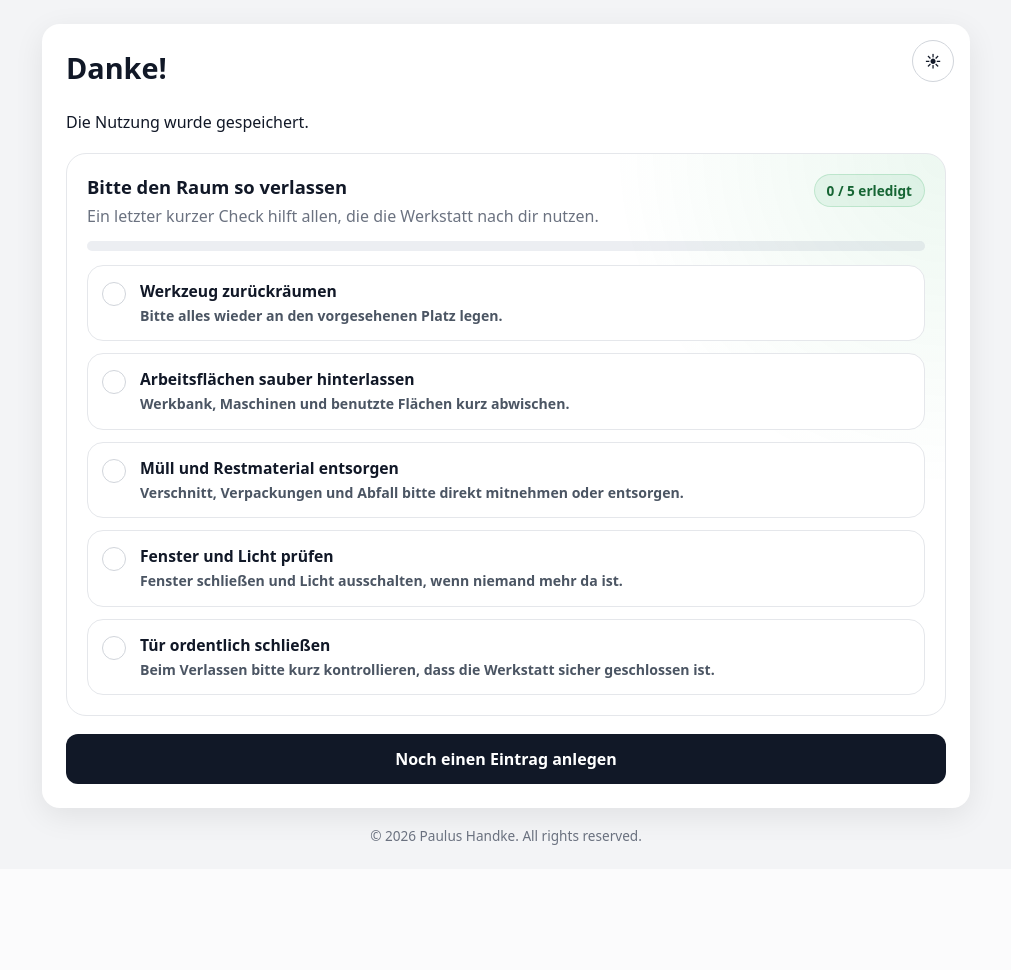
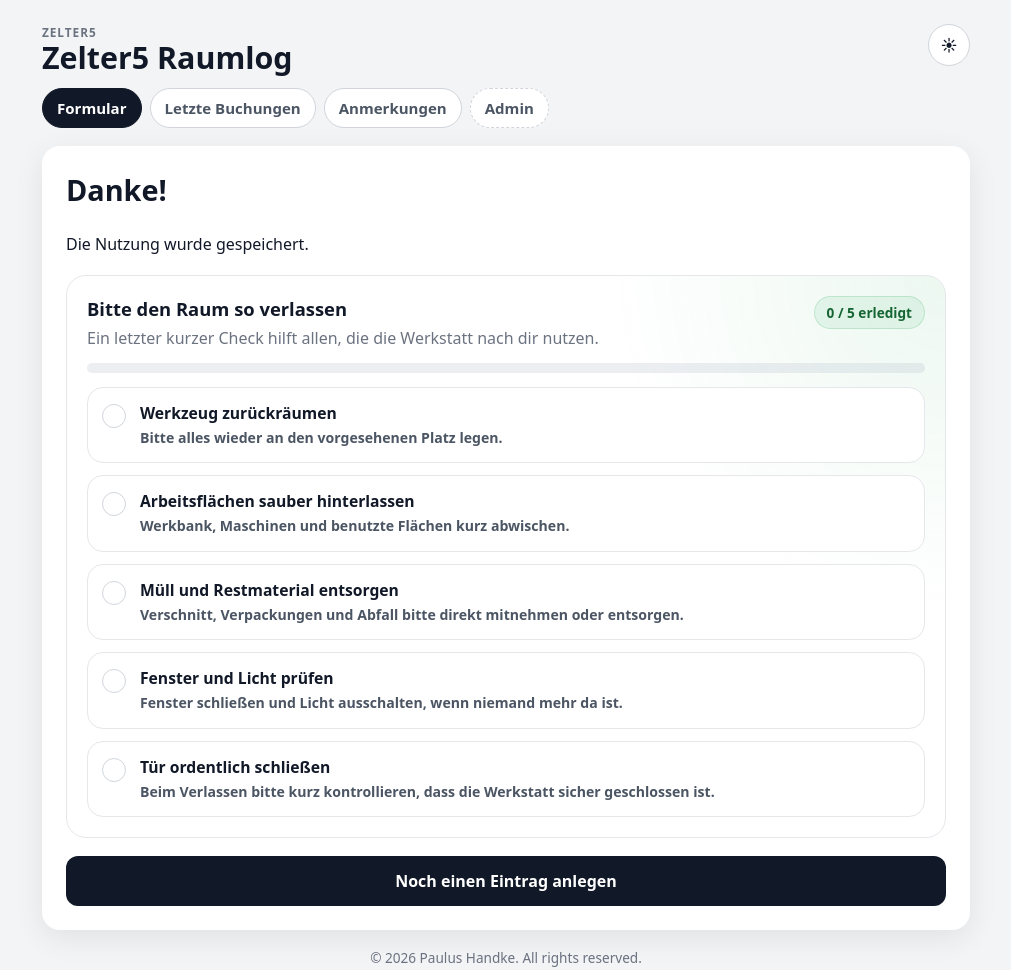
Before and after one commit to Handkep/werkstatt-log-mvp, a FastAPI app: page /thanks in a window 1280 px wide. Shown: the top 970 px of the page, without its empty margins (134-1145 px from the left). Before the commit the page ends 845 px from the top, so only its background shows below. Run offline with FastAPI, Linux system fonts and the light colour scheme.

Commit message:
Implement navigation structure and enhance layout styles

```diff
--- a/app/main.py
+++ b/app/main.py
@@ -59,9 +59,64 @@ WORKSHOP_CONDITIONS = [
     "Problem/Defekt",
 ]
 
+NAV_GROUPS = {
+    "public": [
+        {"id": "form", "label": "Formular", "href": "/r/werkstatt"},
+        {"id": "recent", "label": "Letzte Buchungen", "href": "/letzte-buchungen"},
+        {"id": "notes", "label": "Anmerkungen", "href": "/anmerkungen"},
+    ],
+    "admin": [
+        {"id": "admin", "label": "Admin", "href": "/admin"},
+    ],
+    "meta": [
+        {"id": "privacy", "label": "Datenschutz", "href": "/datenschutz"},
+    ],
+}
+
 
 def random_name_placeholder():
     return f"z. B. {random.choice(FUNNY_NAME_EXAMPLES)}"
+
+
+def build_nav(nav_section: str, nav_current: str):
+    nav_groups = []
+    visible_items = []
+
+    for section_id, items in NAV_GROUPS.items():
+        nav_items = []
+
+        for item in items:
+            nav_item = {
+                **item,
+                "section": section_id,
+                "is_current": nav_current == item["id"],
+            }
+            nav_items.append(nav_item)
+
+            if section_id != "meta":
+                visible_items.append(nav_item)
+
+        nav_groups.append(
+            {
+                "id": section_id,
+                "label": section_id,
+                "items": nav_items,
+                "is_current_section": nav_section == section_id,
+            }
+        )
+
+    return {"nav_groups": nav_groups, "nav_items": visible_items}
+
+
+def page_context(request: Request, nav_section: str, nav_current: str, **kwargs):
+    return {
+        "request": request,
+        "nav_section": nav_section,
+        "nav_current": nav_current,
+        "site_title": "Zelter5 Raumlog",
+        **build_nav(nav_section, nav_current),
+        **kwargs,
+    }
 
 
 def datetime_de(value):
@@ -244,13 +299,15 @@ def room_form(request: Request, room_slug: str):
 
     return templates.TemplateResponse(
         "room_form.html",
-        {
-            "request": request,
-            "room": room,
-            "house_groups": ["TH", "GH", "PH"],
-            "conditions": WORKSHOP_CONDITIONS,
-            "name_placeholder": random_name_placeholder(),
-        },
+        page_context(
+            request,
+            "public",
+            "form",
+            room=room,
+            house_groups=["TH", "GH", "PH"],
+            conditions=WORKSHOP_CONDITIONS,
+            name_placeholder=random_name_placeholder(),
+        ),
     )
 
 
@@ -347,7 +404,7 @@ async def submit_usage(
 
 @app.get("/thanks", response_class=HTMLResponse)
 def thanks(request: Request):
-    return templates.TemplateResponse("thanks.html", {"request": request})
+    return templates.TemplateResponse("thanks.html", page_context(request, "public", "form"))
 
 
 @app.get("/anmerkungen", response_class=HTMLResponse)
@@ -363,12 +420,14 @@ def notes(request: Request):
 
     return templates.TemplateResponse(
         "notes.html",
-        {
-            "request": request,
-            "entries": entries,
-            "saved": request.query_params.get("gespeichert") == "1",
-            "name_placeholder": random_name_placeholder(),
-        },
+        page_context(
+            request,
+            "public",
+            "notes",
+            entries=entries,
+            saved=request.query_params.get("gespeichert") == "1",
+            name_placeholder=random_name_placeholder(),
+        ),
     )
 
 
@@ -394,7 +453,7 @@ def submit_note(person_name: str = Form(""), note: str = Form(...)):
 
 @app.get("/datenschutz", response_class=HTMLResponse)
 def privacy(request: Request):
-    return templates.TemplateResponse("privacy.html", {"request": request})
+    return templates.TemplateResponse("privacy.html", page_context(request, "meta", "privacy"))
 
 
 @app.get("/letzte-buchungen", response_class=HTMLResponse)
@@ -429,10 +488,12 @@ def recent_bookings(request: Request):
 
     return templates.TemplateResponse(
         "recent_bookings.html",
-        {
-            "request": request,
-            "entries": entries,
-        },
+        page_context(
+            request,
+            "public",
+            "recent",
+            entries=entries,
+        ),
     )
 
 
@@ -468,10 +529,12 @@ def admin(request: Request):
 
     return templates.TemplateResponse(
         "admin.html",
-        {
-            "request": request,
-            "entries": entries,
-        },
+        page_context(
+            request,
+            "admin",
+            "admin",
+            entries=entries,
+        ),
     )
 
 
@@ -510,11 +573,13 @@ def session_detail(request: Request, session_id: int):
 
     return templates.TemplateResponse(
         "session_detail.html",
-        {
-            "request": request,
-            "entry": entry,
-            "images": images,
-        },
+        page_context(
+            request,
+            "admin",
+            "admin",
+            entry=entry,
+            images=images,
+        ),
     )
 
 
--- a/app/static/style.css
+++ b/app/static/style.css
@@ -56,6 +56,75 @@ body {
   padding: 24px 16px;
 }
 
+.site-header {
+  display: grid;
+  gap: 14px;
+  margin-bottom: 18px;
+}
+
+.site-header-top {
+  display: flex;
+  align-items: start;
+  justify-content: space-between;
+  gap: 12px;
+}
+
+.site-brand {
+  display: grid;
+  gap: 2px;
+  color: inherit;
+  text-decoration: none;
+}
+
+.site-brand-kicker {
+  color: var(--muted);
+  font-size: 0.74rem;
+  font-weight: 800;
+  letter-spacing: 0.08em;
+  text-transform: uppercase;
+}
+
+.site-brand strong {
+  font-size: clamp(1.35rem, 3vw, 1.9rem);
+  line-height: 1.05;
+}
+
+.site-nav {
+  display: flex;
+  flex-wrap: wrap;
+  gap: 8px;
+}
+
+.site-nav-link {
+  display: inline-flex;
+  align-items: center;
+  min-height: 40px;
+  border: 1px solid var(--border);
+  border-radius: 999px;
+  padding: 0 14px;
+  background: var(--control-bg);
+  color: var(--soft-text);
+  text-decoration: none;
+  font-size: 0.94rem;
+  font-weight: 650;
+  transition: background-color var(--motion-fast) var(--ease-out), border-color var(--motion-fast) var(--ease-out), color var(--motion-fast) var(--ease-out), transform var(--motion-fast) var(--ease-out);
+}
+
+.site-nav-link:hover {
+  transform: translateY(-1px);
+  color: var(--text);
+}
+
+.site-nav-link.is-current {
+  border-color: var(--primary);
+  background: var(--primary);
+  color: var(--primary-text);
+}
+
+.site-nav-link.is-admin {
+  border-style: dashed;
+}
+
 .card {
   position: relative;
   background: var(--card-bg);
@@ -73,10 +142,6 @@ body {
 h1 {
   margin-top: 0;
   font-size: 1.8rem;
-}
-
-.card > h1:first-of-type {
-  padding-right: 56px;
 }
 
 h2 {
@@ -322,9 +387,7 @@ a {
 }
 
 .theme-toggle {
-  position: absolute;
-  top: 16px;
-  right: 16px;
+  flex: 0 0 auto;
   width: 42px;
   height: 42px;
   border: 1px solid var(--border);
@@ -343,6 +406,31 @@ a {
 
 .theme-toggle:active {
   transform: translateY(0) scale(0.96);
+}
+
+@media (max-width: 640px) {
+  .site-header {
+    gap: 12px;
+    margin-bottom: 16px;
+  }
+
+  .site-header-top {
+    align-items: center;
+  }
+
+  .site-brand strong {
+    font-size: 1.45rem;
+  }
+
+  .site-nav {
+    gap: 7px;
+  }
+
+  .site-nav-link {
+    min-height: 38px;
+    padding: 0 12px;
+    font-size: 0.9rem;
+  }
 }
 
 form {
--- /dev/null
+++ b/app/templates/_nav.html
@@ -0,0 +1,21 @@
+<header class="site-header">
+  <div class="site-header-top">
+    <a class="site-brand" href="/r/werkstatt">
+      <span class="site-brand-kicker">Zelter5</span>
+      <strong>{{ site_title }}</strong>
+    </a>
+    {% include "theme_toggle.html" %}
+  </div>
+
+  <nav class="site-nav" aria-label="Hauptnavigation">
+    {% for item in nav_items %}
+      <a
+        class="site-nav-link{% if item.is_current %} is-current{% endif %}{% if item.section == 'admin' %} is-admin{% endif %}"
+        href="{{ item.href }}"
+        {% if item.is_current %}aria-current="page"{% endif %}
+      >
+        {{ item.label }}
+      </a>
+    {% endfor %}
+  </nav>
+</header>
--- a/app/templates/admin.html
+++ b/app/templates/admin.html
@@ -3,7 +3,6 @@
 
 {% block content %}
 <section class="card wide">
-  {% include "theme_toggle.html" %}
   <h1>Werkstatt-Nutzung</h1>
   <p class="muted">Alle Einträge im gleichen Überblick, mit direktem Sprung in die Details.</p>
 
--- a/app/templates/base.html
+++ b/app/templates/base.html
@@ -10,11 +10,12 @@
       document.documentElement.dataset.theme = savedTheme;
     }
   </script>
-  <link rel="stylesheet" href="/static/style.css?v=26">
-  <script src="/static/theme.js?v=7" defer></script>
+  <link rel="stylesheet" href="/static/style.css?v=27">
+  <script src="/static/theme.js?v=8" defer></script>
 </head>
 <body>
   <main class="page">
+    {% include "_nav.html" %}
     {% block content %}{% endblock %}
     <footer class="site-footer">
       &copy; 2026 Paulus Handke. All rights reserved.
--- a/app/templates/notes.html
+++ b/app/templates/notes.html
@@ -3,7 +3,6 @@
 
 {% block content %}
 <section class="card">
-  {% include "theme_toggle.html" %}
   <h1>Anmerkungen</h1>
   <p class="muted">Hier kannst du Fragen, Verbesserungsvorschläge oder sonstige Hinweise hinterlassen.</p>
 
--- a/app/templates/privacy.html
+++ b/app/templates/privacy.html
@@ -3,7 +3,6 @@
 
 {% block content %}
 <section class="card">
-  {% include "theme_toggle.html" %}
   <h1>Datenschutz</h1>
 
   <p>
--- a/app/templates/recent_bookings.html
+++ b/app/templates/recent_bookings.html
@@ -3,7 +3,6 @@
 
 {% block content %}
 <section class="card wide">
-  {% include "theme_toggle.html" %}
   <h1>Letzte Buchungen</h1>
   <p class="muted">Die neuesten Einträge der Werkstatt-Nutzung.</p>
 
--- a/app/templates/room_form.html
+++ b/app/templates/room_form.html
@@ -3,7 +3,6 @@
 
 {% block content %}
 <section class="card">
-  {% include "theme_toggle.html" %}
   <h1>{{ room.name }}</h1>
   <p class="muted">Dokumentiere kurz die Nutzung des Raums.</p>
 
--- a/app/templates/session_detail.html
+++ b/app/templates/session_detail.html
@@ -3,7 +3,6 @@
 
 {% block content %}
 <section class="card wide">
-  {% include "theme_toggle.html" %}
   <h1>Eintrag #{{ entry.id }}</h1>
 
   {% if entry.deleted_at %}
--- a/app/templates/thanks.html
+++ b/app/templates/thanks.html
@@ -3,7 +3,6 @@
 
 {% block content %}
 <section class="card">
-  {% include "theme_toggle.html" %}
   <h1>Danke!</h1>
   <p>Die Nutzung wurde gespeichert.</p>
 
```
